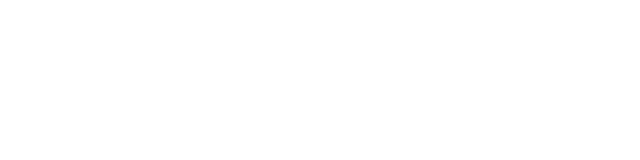
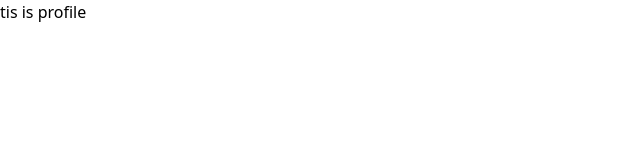
Before and after one commit to shwetaa94/goquii-assement, a React (Vite) app: page /profile in a window 1280 px wide. Before the commit this address had no page. Shown: the top 160 px of the page, without its empty margins (0-640 px from the left). Built offline with nearby package versions, Linux system fonts and the light colour scheme.

Commit message:
profile page and style changed

```diff
--- a/src/App.tsx
+++ b/src/App.tsx
@@ -3,6 +3,7 @@
 import ProductList from './components/ProductList';
 import ProductDetails from './components/ProductDetails';
 import Auth from './components/Auth';
+import Profile from './components/Profile';
 
 const App: React.FC = () => {
   console.log(import.meta.env.VITE_apiKey);
@@ -12,6 +13,7 @@
         <Route path="/" element={<Auth/>} />
         <Route path="/all" element={<ProductList/>} />
         <Route path="/product/:id" element={<ProductDetails />} />
+        <Route path="/profile" element={<Profile />} />
       </Routes>
     </div>
   );
--- a/src/components/ProductDetails.tsx
+++ b/src/components/ProductDetails.tsx
@@ -55,8 +55,8 @@
     }
 
     return (
-        <div className="h-screen  px-6 sm:p-4 md:p-8 bg-gray-100">
-            <Link to="/all" className="my-8  bg-blue-600 text-white mb-4 inline-block p-3 rounded-md clicked"><span className='flex items-center'><MdOutlineArrowBack className='text-xl mr-2'/> Back </span></Link>
+        <div className="h-screen  px-6 sm:p-4 md:p-8 bg-blue-50">
+            <Link to="/all" className="my-8  bg-blue-500 text-white mb-4 inline-block p-3 rounded-md clicked"><span className='flex items-center'><MdOutlineArrowBack className='text-xl mr-2'/> Back </span></Link>
             <div className="flex flex-col  md:flex-row bg-white p-8 rounded shadow">
                 <div className='md:w-1/3 flex items-center justify-center bg-gray-100 mr-2 sm:mr-6'>
                 <img src={product.imageUrl} alt={product.name} className=" w-full object-contain mb-4" />
--- a/src/components/ProductList.tsx
+++ b/src/components/ProductList.tsx
@@ -1,6 +1,7 @@
 import React, { useState, useEffect } from 'react';
 import { Link, useNavigate } from 'react-router-dom';
 import axios from 'axios';
+import { FaRegUser } from 'react-icons/fa';
 
 interface Product {
   id: number;
@@ -45,7 +46,7 @@
   }
 
   return (
-    <div className="w-screen h-screen p-4 bg-gray-100 px-6">
+    <div className="w-screen h-screen p-4 bg-blue-50 px-6">
     <div className='flex flex-col justify-around md:flex-row md: my-6 border-b-2'>
       <h1 className='text-4xl font-bold mb-4 italic font-serif'>Ecommerce store</h1>
 
@@ -56,6 +57,7 @@
         onChange={e => setSearchTerm(e.target.value)}
         className="w-full md:w-[60%] mb-4  p-2 border border-gray-300 rounded"
       />
+      <Link to={'/profile'} className='h-12 w-12 bg-blue-400 flex items-center justify-center rounded-full p-2 clicked'><FaRegUser className='text-3xl text-white'/></Link>
       <button onClick ={onLogout} className='w-24 bg-red-500 text-white h-11 px-4 rounded-md clicked d'>logout</button>
       </div>
       <div className="md:mx-14 grid grid-cols-1 sm:grid-cols-2 md:grid-cols-3 lg:grid-cols-4 gap-4 md:gap-6">
--- /dev/null
+++ b/src/components/Profile.tsx
@@ -0,0 +1,16 @@
+import React, { useEffect, useState } from 'react';
+import { useParams, Link, useNavigate } from 'react-router-dom';
+import axios from 'axios';
+
+
+const Profile: React.FC = () => {
+
+
+    return (
+        <div>
+            tis is profile
+        </div>
+    );
+};
+
+export default Profile;
```
